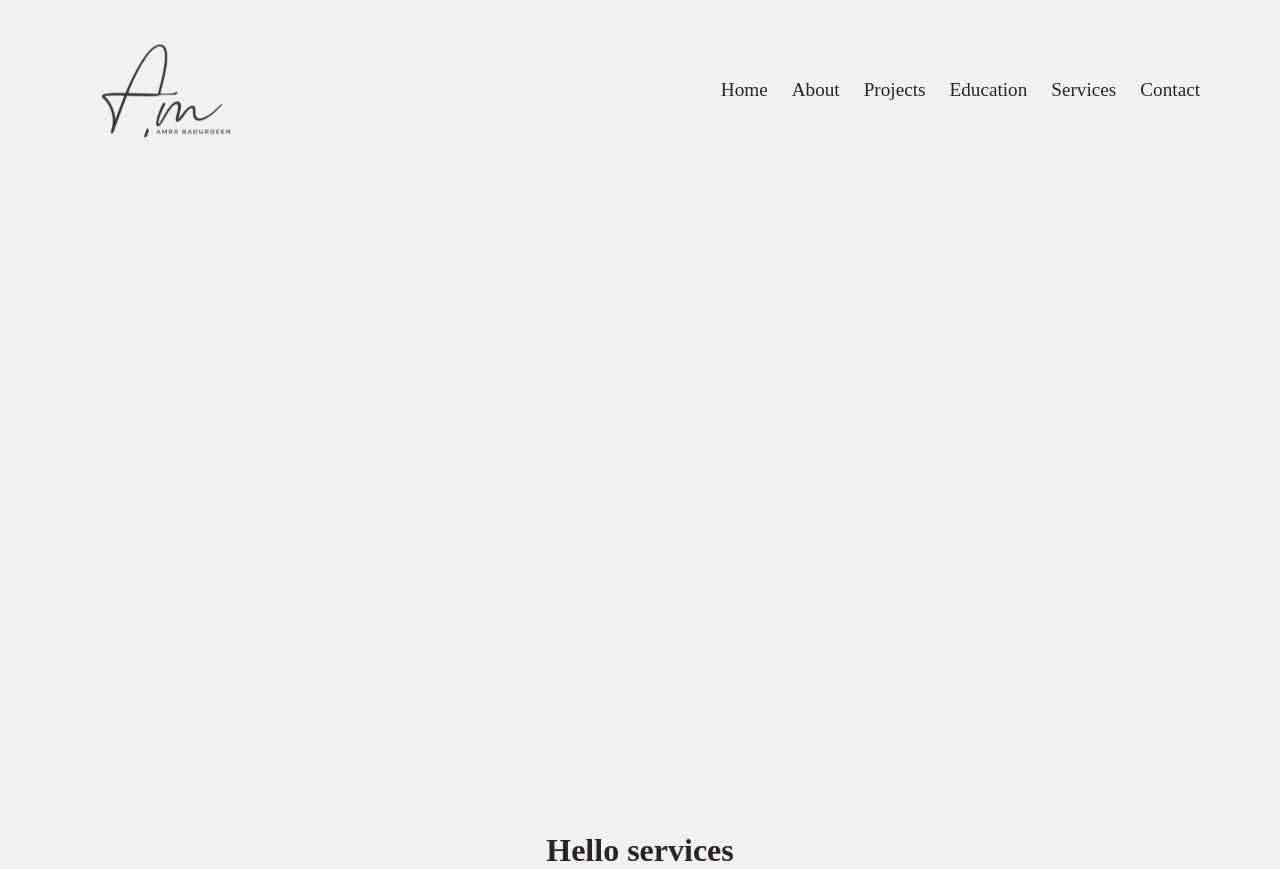
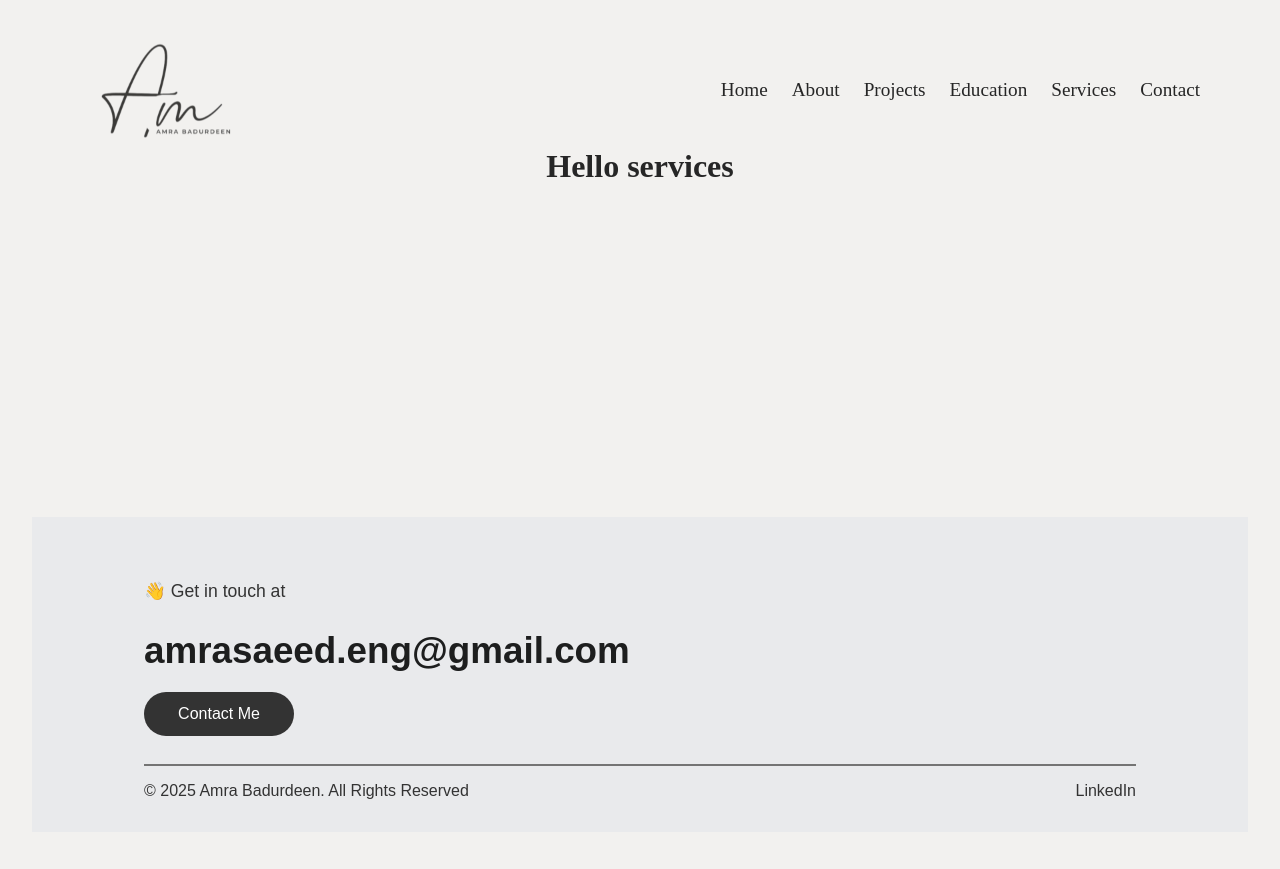
Before and after one commit to amraimk/Web-comp229-amra-fall2025, a React (Vite) app in the folder Portfolio-FathimaAmra/: page /services in a window 1280 px wide. After the commit the page ends 832 px from the top, so only its background shows below. Built offline with nearby package versions, Linux system fonts and the light colour scheme.

Commit message:
Layout and Css updated
Footer added in the Layout
and updated import with "Outlet"
Updated index.css with footer design

```diff
--- a/Portfolio-FathimaAmra/src/MainRouter.jsx
+++ b/Portfolio-FathimaAmra/src/MainRouter.jsx
@@ -10,14 +10,15 @@ import Services from "./components/Services";
 const MainRouter = () => {
     return (
         <>
-        <Layout />
             <Routes>
+                <Route path="/" element={<Layout />} >
                     <Route path="/" element={<Home />} />
                     <Route path="/about" element={<About />} />
                     <Route path="/contact" element={<Contact />} />
                     <Route path="/education" element={<Education />} />
                     <Route path="/projects" element={<Projects />} />
                     <Route path="/services" element={<Services />} />
+                </Route>
             </Routes>
         </>
     )
--- a/Portfolio-FathimaAmra/src/components/Layout.jsx
+++ b/Portfolio-FathimaAmra/src/components/Layout.jsx
@@ -1,4 +1,4 @@
-import { Link } from "react-router-dom";
+import { Link, Outlet } from "react-router-dom";
 import logo from "../assets/img/logo.png";
 
 export default function Layout() {
@@ -20,6 +20,28 @@ export default function Layout() {
                         <li><Link to="/contact">Contact</Link></li>
                     </ul>
                 </nav>
+
+                <main>
+                    <Outlet />
+                </main>
+
+                <footer className="footer">
+                    <div className="footer-content">
+                        {/* --- Email & Contact Button --- */}
+                        <p>👋 Get in touch at</p>
+                        <a href="mailto:amrasaeed.eng@gmail.com" className="footer-email">
+                            amrasaeed.eng@gmail.com</a>
+                        <a href="/contact" className="btn-contact">
+                            Contact Me</a>
+                        <hr />
+                    </div>
+
+                    <div className="social-links">
+                        <span class="received-info">© 2025 Amra Badurdeen. All Rights Reserved</span>
+                        <a href="https://www.linkedin.com/in/amra-badurdeen/" target="_blank"
+                            rel="noopener noreferrer">LinkedIn</a>
+                    </div>
+                </footer>
             </div>
         </>
     )
--- a/Portfolio-FathimaAmra/src/index.css
+++ b/Portfolio-FathimaAmra/src/index.css
@@ -66,3 +66,101 @@ main {
 .navbar a:hover {
   color: #bca88e;
 }
+
+
+
+/* ===== Footer ===== */
+.footer {
+  padding: 0 3rem 0 3rem;
+  color: #333;
+  font-family: sans-serif;
+  background-color: #e9eaec;
+}
+
+.footer-content {
+  display: flex;
+  flex-direction: column;
+  align-items: left;
+  gap: 0.75rem;
+  text-align: left;
+  padding: 4rem 4rem 0 4rem;
+}
+
+.footer-content p {
+  font-size: 1.1rem;
+  margin-bottom: 1rem;
+}
+
+.footer-email {
+  font-size: 2.3rem;
+  font-weight: bold;
+  color: #1d1e1e;
+  text-decoration: none;
+}
+
+.footer-email:hover {
+  text-decoration: none;
+  color: #555;
+  margin-bottom: 1rem;
+}
+
+.btn-contact {
+  display: inline-block;
+  margin-top: 0.5rem;
+  padding: 0.8rem;
+  min-width: 120px;
+  background-color: #333;
+  color: #fff;
+  border-radius: 25px;
+  text-decoration: none;
+  font-weight: 500;
+  text-align: center;
+  width: 150px;
+  margin-bottom: 1rem;
+}
+
+.btn-contact:hover {
+  background-color: #555;
+}
+
+hr {
+  width: 100%;
+  border: 1px solid #747474;
+  align-content: center;
+}
+
+.social-links {
+  margin: 1rem 4rem 2rem 4rem;
+  display: flex;
+  gap: 1rem;
+  justify-content: space-between;
+}
+
+.social-links a {
+  color: #333;
+  text-decoration: none;
+  font-weight: 500;
+}
+
+.social-links a:hover {
+  text-decoration: underline;
+  color: #555;
+}
+
+.received-info {
+  color: #333;
+  font-weight: 500;
+}
+
+
+/* ================= Responsive ================= */
+@media (max-width: 768px) {
+  .navbar {
+    flex-direction: column;
+    gap: 1rem;
+  }
+
+  .projects-grid {
+    grid-template-columns: 1fr;
+  }
+}
```
